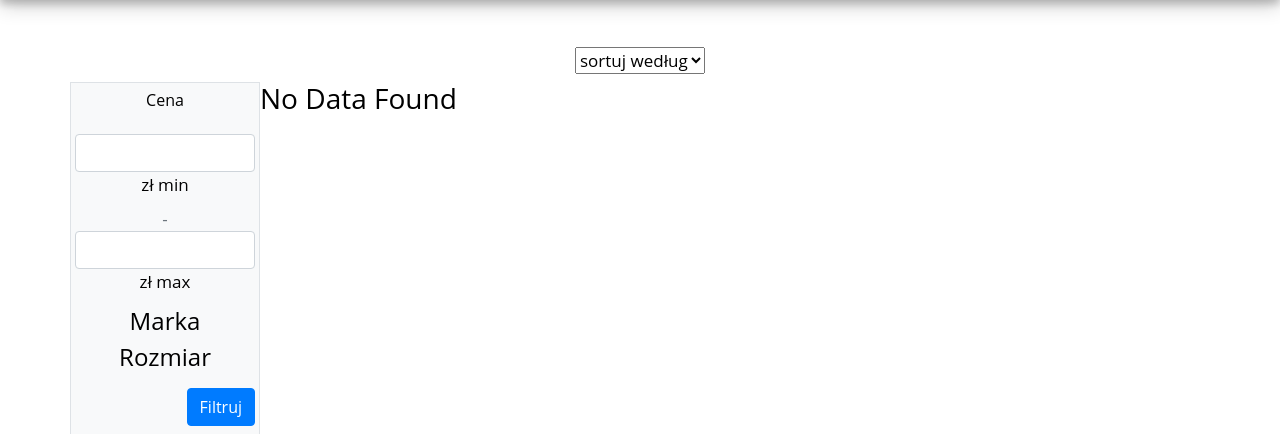
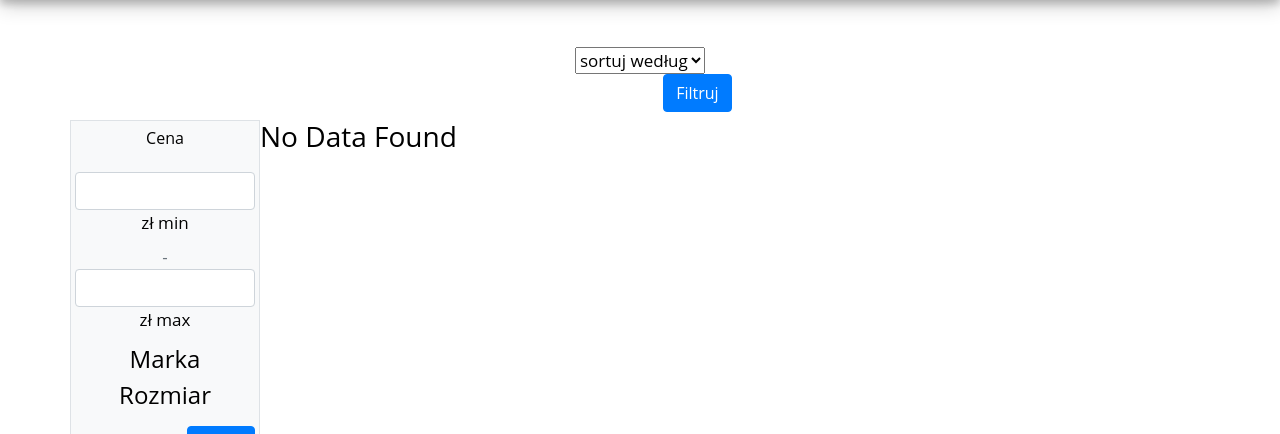
Before and after one commit to GrzegorzSek/OnlineStore, a PHP site: page /listofproducts.php?category=1 in a window 1280 px wide. Shown: the part 58-492 px from the top of the page. Run offline with PHP 8.4, Linux system fonts and the light colour scheme; the visitor is signed in with stand-in values (Sample User, id 1); data that the repository does not hold is empty.

Commit message:
list-of-products-button

```diff
--- a/css/main.css
+++ b/css/main.css
@@ -228,6 +228,8 @@ nav
 img {
 	z-index:1;
 }
-.prodctNameUnderImage{
-	height: 50px;
+.noHover{
+	text-decoration: none !important;
+	color: white !important;
+	display: block;
 }
--- a/listofproducts.php
+++ b/listofproducts.php
@@ -100,6 +100,7 @@ $subcategory=$_GET["subcategory"];
 								<option value="a_to_z">A-Z</option>
 								<option value="z_to_a">Z-A</option>
 							</select>
+							<button type="button" name="filter" class="btn btn-primary float-right ml-1" id="filter">Filtruj</button>
 							</div>
 						</div>
 					</div>
--- a/scripts/displayproducts.php
+++ b/scripts/displayproducts.php
@@ -89,8 +89,8 @@ if(isset($_POST["action"]))
                     <h5 class="prodctNameUnderImage">'.$result['name'].'</h5>
                     <hr>
                     <h6 class="mb-3">'.$result['price'].' zł</h6>
-                    <button type="button" class="btn btn-primary mr-1 mb-2" data-role="addToCart" data-id="'.$result['id'].'" id="addToCart">Do koszyka</button>
-                    <button type="button" class="btn btn-secondary mr-1 mb-2"><a href="productdetails.php?id='.$result['id'].'">Szczegóły</a></button>
+                    <button type="button" class="addToCart btn btn-primary mr-2" data-role="addToCart" data-id="'.$result['id'].'" id="addToCart">Do koszyka</button>
+					<button type="button" class="btn btn-secondary"><a class="noHover" href="productdetails.php?id='.$result['id'].'">Szczegóły</a></button>
                 </div>
             </div>
 			';
```
